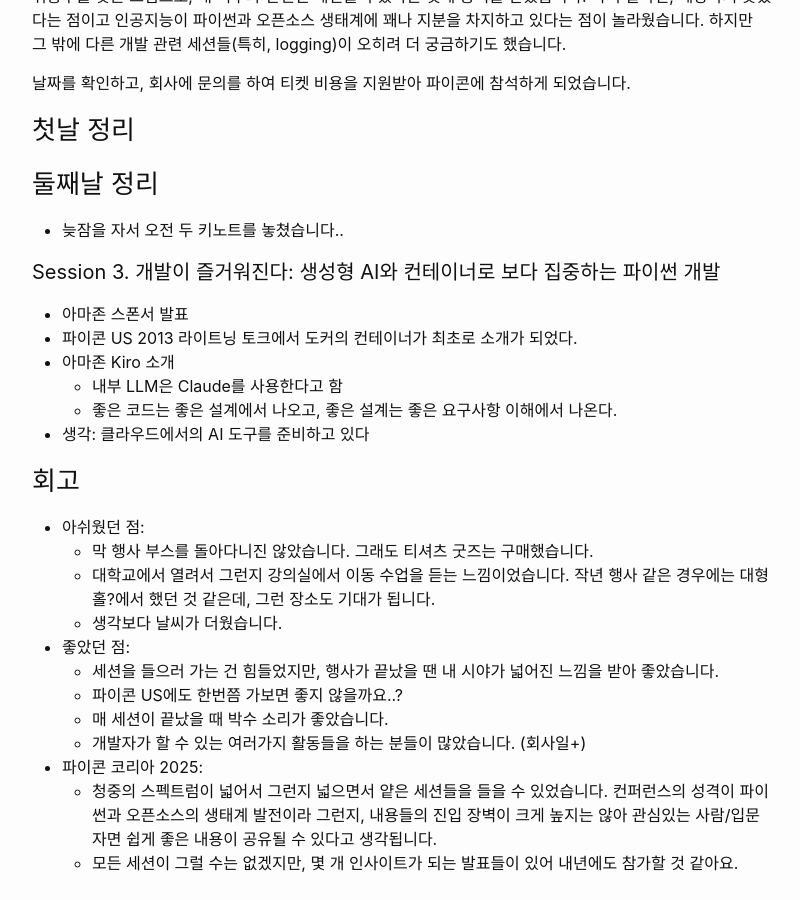
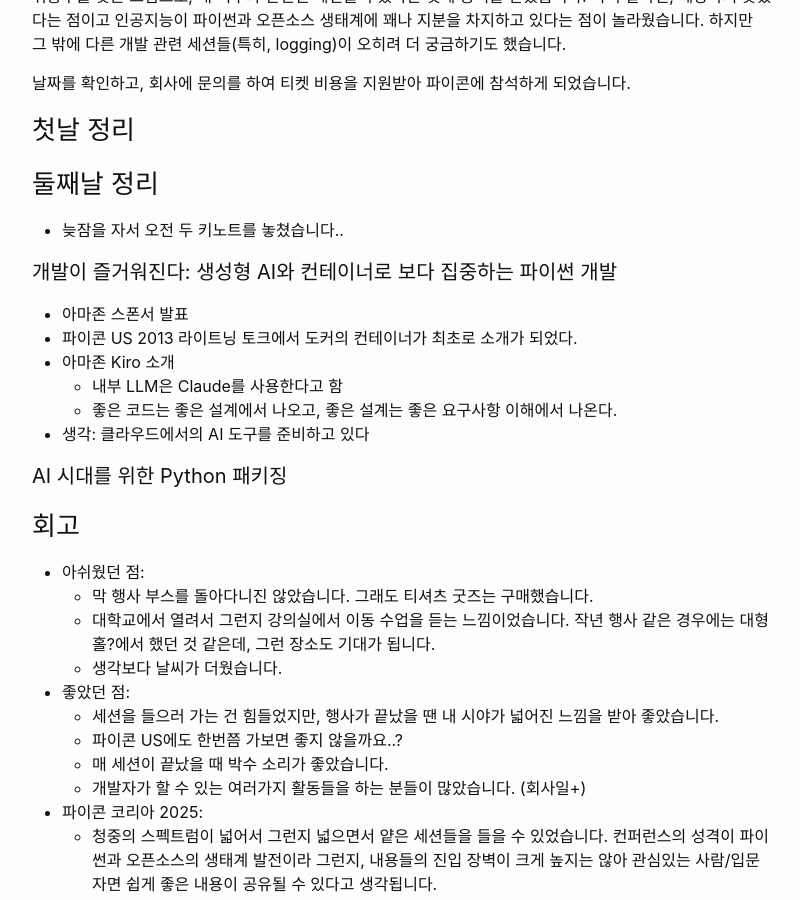
Before and after one commit to onnoo/onnoo.github.io, a Jekyll site: the page built from _posts/2025-08-28-pycon-korea-2025-후기.md, in a window 1280 px wide and 900 px high, scrolled down 935 px. Shown: the whole window, without its empty margins (238-1038 px from the left). Built offline with Jekyll 4.4.1, drawn with Linux system fonts in a browser that asks for light colours.

Commit message:
Update Blog “2025-08-28-pycon-korea-2025-후기”

```diff
--- a/_posts/2025-08-28-pycon-korea-2025-후기.md
+++ b/_posts/2025-08-28-pycon-korea-2025-후기.md
@@ -35,13 +35,15 @@ tags:
 - 늦잠을 자서 오전 두 키노트를 놓쳤습니다..
 
 
-#### Session 3. 개발이 즐거워진다: 생성형 AI와 컨테이너로 보다 집중하는 파이썬 개발
+#### 개발이 즐거워진다: 생성형 AI와 컨테이너로 보다 집중하는 파이썬 개발
 - 아마존 스폰서 발표
 - 파이콘 US 2013 라이트닝 토크에서 도커의 컨테이너가 최초로 소개가 되었다.
 - 아마존 Kiro 소개
   - 내부 LLM은 Claude를 사용한다고 함
   - 좋은 코드는 좋은 설계에서 나오고, 좋은 설계는 좋은 요구사항 이해에서 나온다.
 - 생각: 클라우드에서의 AI 도구를 준비하고 있다
+
+#### AI 시대를 위한 Python 패키징
 
 
 ### 회고
```
